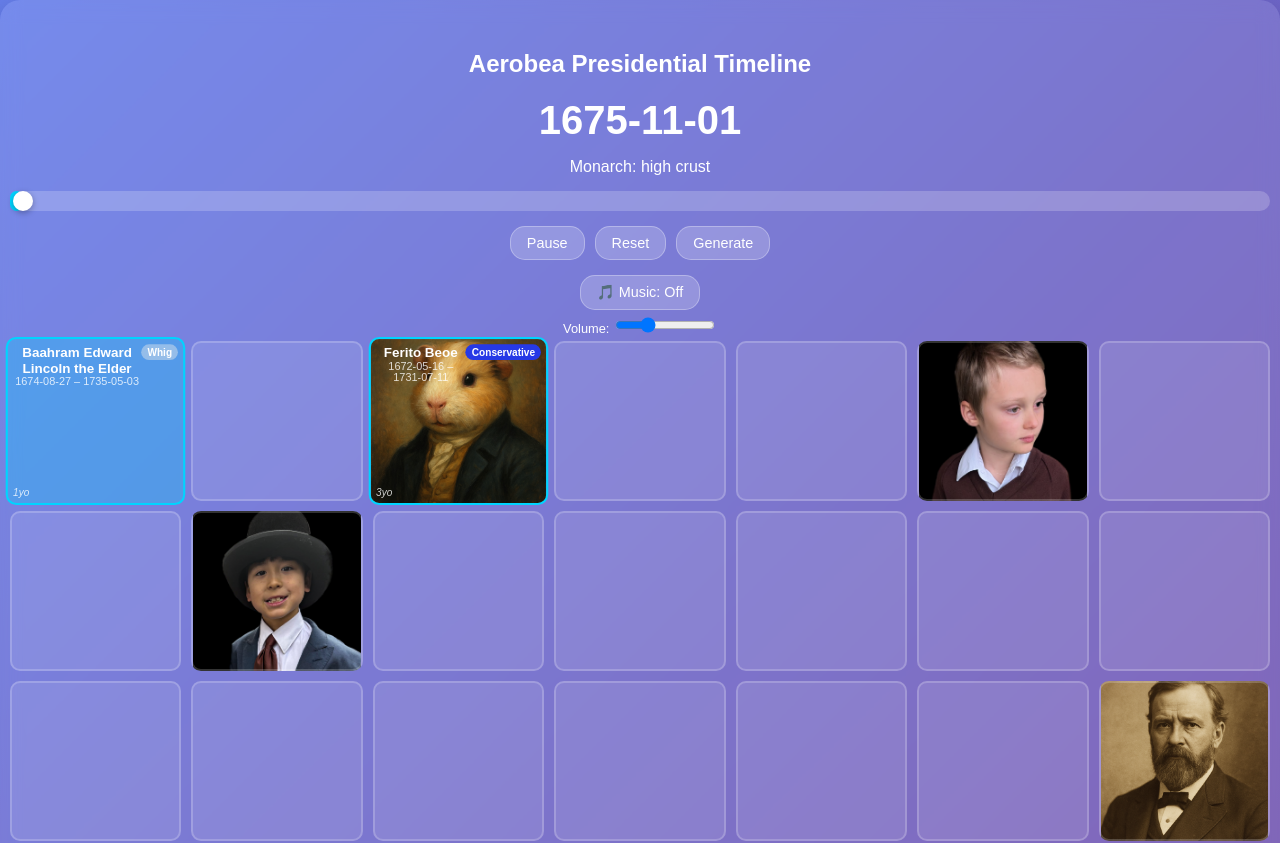
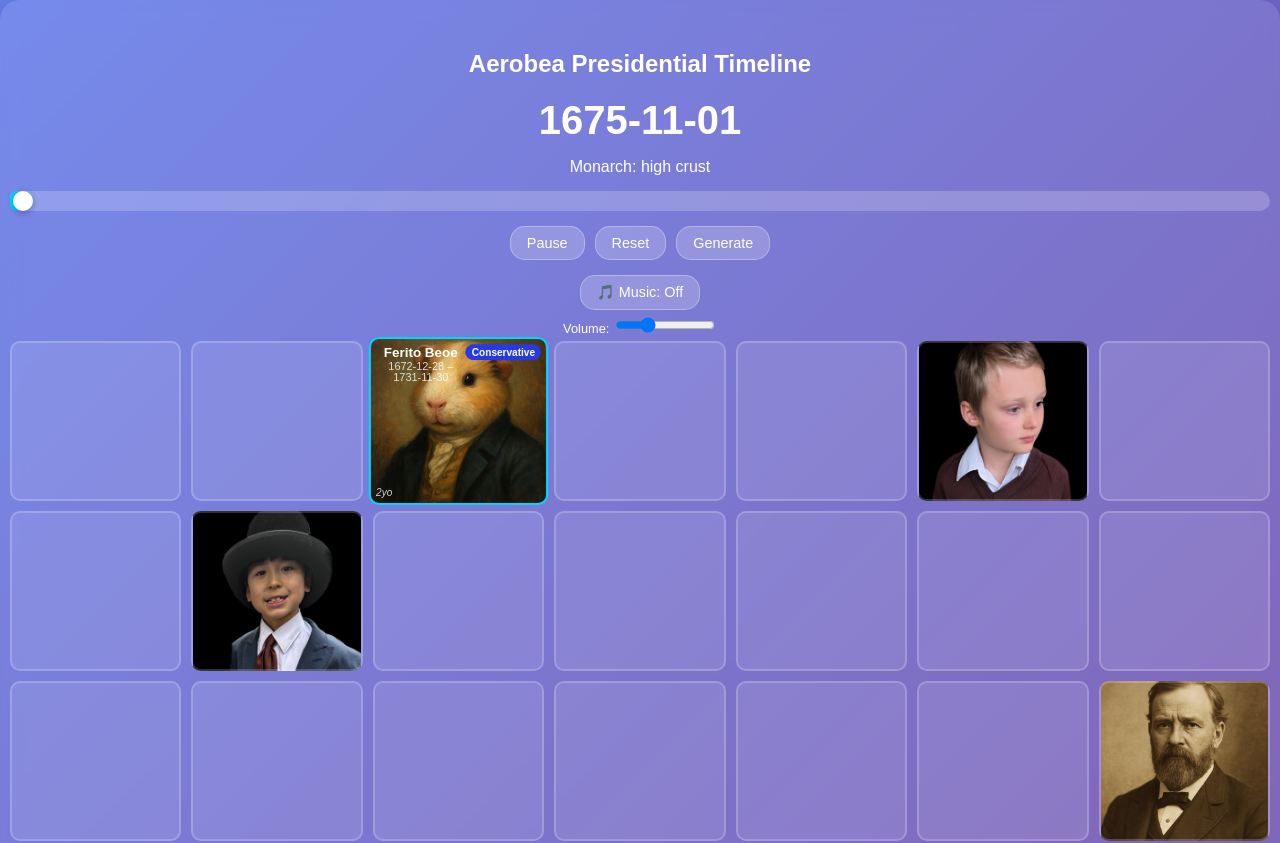
Before and after one commit to rewbs/aerobea-timeline, a Next.js app: page / in a window 1280 px wide. Shown: the top 843 px of the page. Built offline with nearby package versions, Linux system fonts and the light colour scheme; no server answers.

Commit message:
Update presidents.ts

```diff
--- a/data/presidents.ts
+++ b/data/presidents.ts
@@ -58,8 +58,8 @@ export const PRESIDENTS : President[] = [
   {
     name: "Baahram Edward Lincoln the Elder",
     party: "Whig",
-    birth: d(1674, 8, 27),
-    death: d(1735, 5, 3),
+    birth: d(1674, 24, 3),
+    death: d(1735, 28, 2),
     events: [
       { date: d(1701, 6, 25), text: "Elected as first President of Aerobea" },
       { date: d(1702, 6, 4), type: PRESIDENCY_BEGINS, text: "Sworn into office" },
@@ -71,7 +71,7 @@ export const PRESIDENTS : President[] = [
   {
     name: "Robert Crumbleton",
     party: "Whig",
-    birth: d(1698, 11, 15),
+    birth: d(1698, 5, 18),
     death: d(1765, 10, 6),
     events: [
       { date: d(1722, 8, 7), type: PRESIDENCY_BEGINS, text: "Elected" },
@@ -82,8 +82,8 @@ export const PRESIDENTS : President[] = [
   {
     name: "Ferito Beoe",
     party: "Conservative",
-    birth: d(1672, 5, 16),
-    death: d(1731, 7, 11),
+    birth: d(1672, 12, 28),
+    death: d(1731, 11, 30),
     events: [
       { date: d(1727, 8, 6), type: PRESIDENCY_BEGINS, text: "Elected" },
       { date: d(1731, 7, 2), type: PRESIDENCY_ENDS, text: "assassinated" }
```
